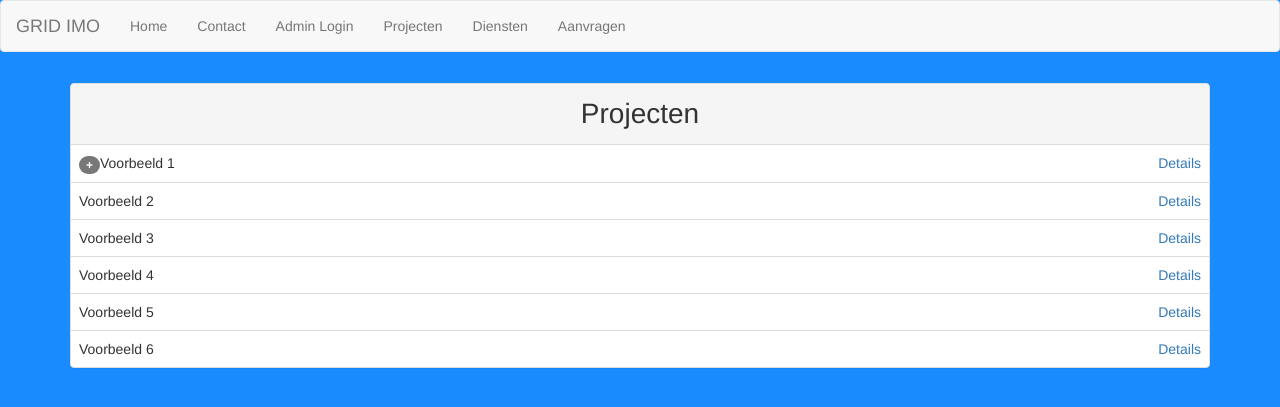
After one commit to Zathoxic/GRiD_ReWork, a PHP site: page /Projecten.php in a window 1280 px wide. The commit adds this page. Shown: the top 407 px of the page. Run offline with PHP 8.4, Linux system fonts and the light colour scheme; some libraries are stand-ins or nearby versions.

Commit message:
no message

```diff
--- a/CSS/style.css
+++ b/CSS/style.css
@@ -49,3 +49,30 @@ address {
     font-size: 25px;
     color: #36A0FF;
 }
+
+div.projects {
+    margin-left: 5%;
+    margin-right: 5%;
+}
+
+table tr td th {
+    text-align: center;
+    border: 1px solid grey;
+}
+
+table tr td {
+    text-align: left;
+    border-top: 1px solid grey;
+}
+
+.panel panel-default {
+    margin-top: 25%;
+}
+
+.TableContent {
+    margin-top: 1%;
+}
+
+span.right {
+    float: right;
+}
--- /dev/null
+++ b/Projecten.php
@@ -0,0 +1,60 @@
+<?php
+    require 'inc/header.php';
+?>
+
+    <!DOCTYPE html>
+    <html lang="en">
+
+    <head>
+        <meta charset="utf-8">
+        <meta name="viewport" content="width=device-width, initial-scale=1">
+        <link href="css/style.css" rel="stylesheet">
+        <link href="css/bootstrap.min.css" rel="stylesheet">
+        <link rel="icon" type="image/ico" href="favicon.ico">
+        <script src="https://ajax.googleapis.com/ajax/libs/jquery/1.11.3/jquery.min.js"></script>
+        <script>
+            $(function () {
+                $('#news_object').slimScroll({
+                    height: '250px'
+                });
+            });
+        </script>
+    </head>
+
+    <body>
+
+        <script type="text/javascript" src="libs/jquery.slimscroll.min.js"></script>
+        <script src="js/bootstrap.min.js"></script>
+        <div class="container">
+            <div class="TableContent">
+                <div class="panel panel-default">
+                    <!-- Default panel contents -->
+                    <div class="panel-heading" style="text-align:center; font-size: 200%;">Projecten</div>
+
+                    <!-- Table -->
+                    <table class="table">
+                        <tr>
+                            <td><span class="badge">+</span>Voorbeeld 1<span class="right"><a href="detail.php/?....">Details</a></span></td>
+                        </tr>
+                        <tr>
+                            <td>Voorbeeld 2<span class="right"><a href="detail.php/?....">Details</a></span></td>
+                        </tr>
+                        <tr>
+                            <td>Voorbeeld 3<span class="right"><a href="detail.php/?....">Details</a></span></td>
+                        </tr>
+                        <tr>
+                            <td>Voorbeeld 4<span class="right"><a href="detail.php/?....">Details</a></span></td>
+                        </tr>
+                        <tr>
+                            <td>Voorbeeld 5<span class="right"><a href="detail.php/?....">Details</a></span></td>
+                        </tr>
+                        <tr>
+                            <td>Voorbeeld 6<span class="right"><a href="detail.php/?....">Details</a></span></td>
+                        </tr>
+                    </table>
+                </div>
+            </div>
+        </div>
+    </body>
+
+    </html>
--- a/inc/header.php
+++ b/inc/header.php
@@ -17,15 +17,16 @@
                     <span class="icon-bar"></span>
                     <span class="icon-bar"></span>
                 </button>
-                <a class="navbar-brand" href="index.php">GRID IMO</a>
+                <a class="navbar-brand" href="#">GRID IMO</a>
             </div>
 
             <!-- Collect the nav links, forms, and other content for toggling -->
             <div class="collapse navbar-collapse" id="bs-example-navbar-collapse-1">
                 <ul class="nav navbar-nav">
 
+                    <li><a href="../index.php">Home</a></li>
                     <li><a href="../contact.php">Contact</a></li>
-                    <li><a href="../admin.php">Login</a></li>
+                    <li><a href="../admin.php">Admin Login</a></li>
                     <li><a href="../Projecten.php">Projecten</a></li>
                     <li><a href="../Diensten.php">Diensten</a></li>
                     <li><a href="../Aanvragen.php">Aanvragen</a></li>
@@ -35,8 +36,8 @@
 
 
                     echo "<ul class='nav navbar-nav'>
-                      <li><a href='./add_news.php''>Add news<span class='sr-only'>(current)</span></a></li>
-                     <li><a href='#''>Add project</a></li>
+                      <li><a href='../add_news.php'' >Add news<span class='sr-only'>(current)</span></a></li>
+                     <li><a href='../add_project.php''>Add project</a></li>
 
                     </ul>";
                        echo "<p style='float:right; margin:0;'>ingelogd als: ".$_SESSION['username']."</p> <br><a style='float:right' href='logout.php'>logout</a>";
```
Also changed, not shown: 1 other file.
